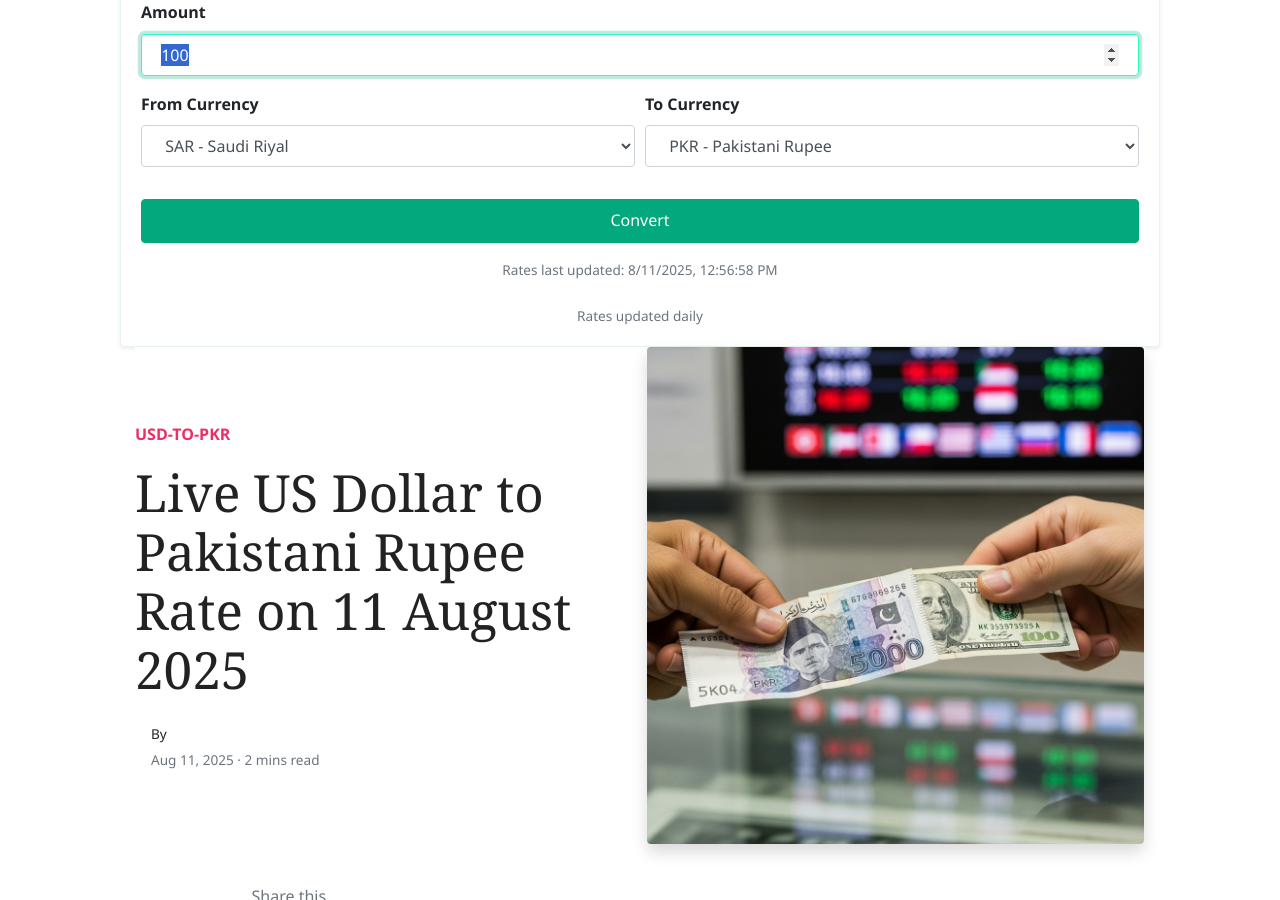
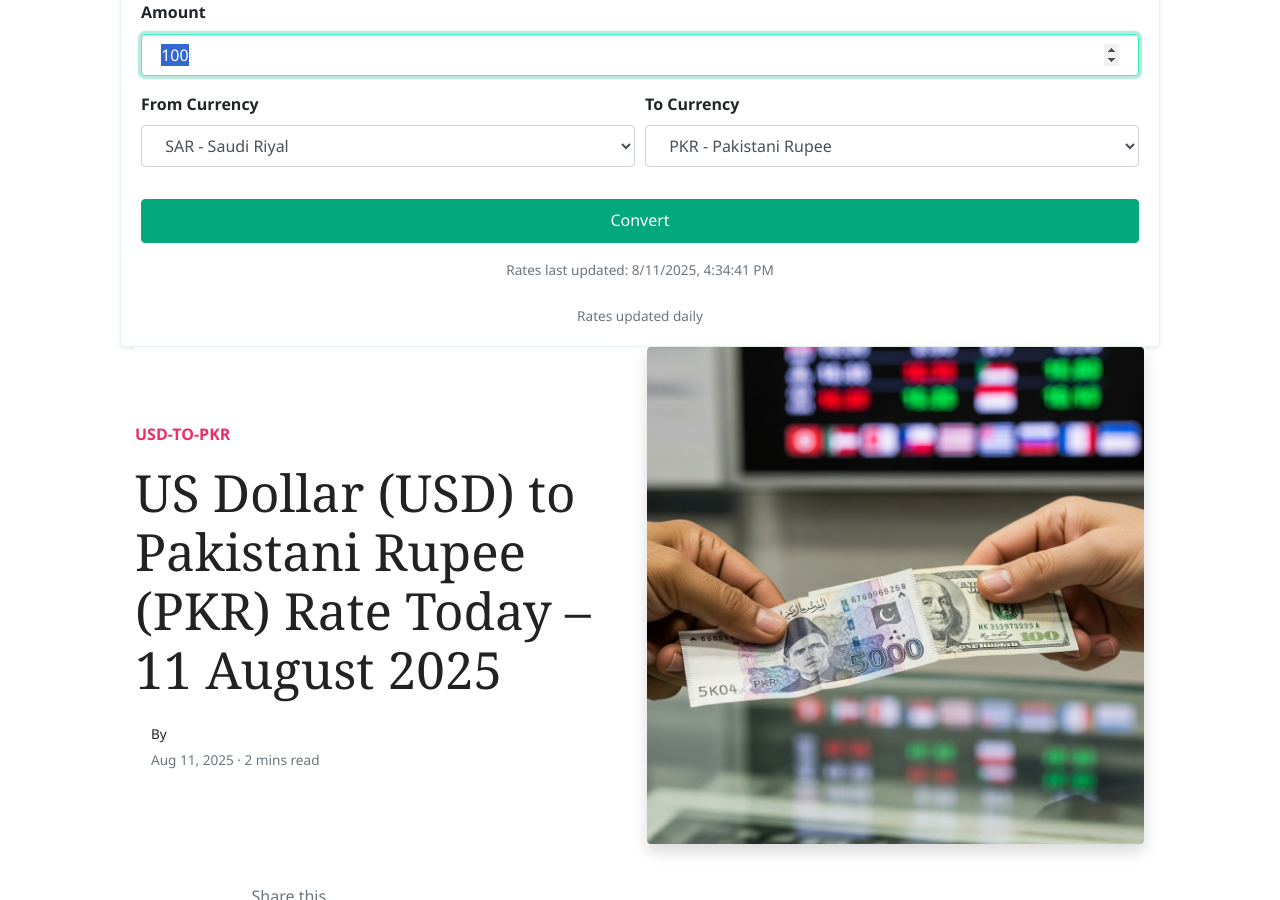
Before and after one commit to mlcom/mlcom.github.io, a Jekyll site: the page built from _posts/2025-08-11-today-us-dollar-to-pkr-exchange-rate-august-2025-prices-updated-usd-to-pkr.md, in a window 1280 px wide and 900 px high, scrolled down 242 px. Built offline with Jekyll 4.4.1, drawn with Linux system fonts in a browser that asks for light colours; nearby versions of some CDN libraries; comment, search, counter and statistics services are not loaded.

Commit message:
Automated: Update currency rates and generate daily posts

```diff
--- a/_data/rates.yml
+++ b/_data/rates.yml
@@ -1,4 +1,4 @@
-last_updated_utc: '2025-08-11T12:56:58.859365+00:00'
+last_updated_utc: '2025-08-11T16:34:41.976963+00:00'
 rates:
   AED: 3.6725
   AFN: 68.5872
--- a/_posts/2025-08-11-today-us-dollar-to-pkr-exchange-rate-august-2025-prices-updated-usd-to-pkr.md
+++ b/_posts/2025-08-11-today-us-dollar-to-pkr-exchange-rate-august-2025-prices-updated-usd-to-pkr.md
@@ -1,6 +1,6 @@
 ---
 layout: post
-title:  'Live US Dollar to Pakistani Rupee Rate on 11 August 2025'
+title:  'US Dollar (USD) to Pakistani Rupee (PKR) Rate Today – 11 August 2025'
 author: jane
 categories: [ usd-to-pkr ]
 image: assets/images/usd-to-pkr-rate-today.jpg
```
Also changed, not shown: _posts/2025-08-11-today-saudi-riyal-to-pkr-exchange-rate-august-2025-prices-updated-sar-to-pkr.md (+1 -1 lines), _posts/2025-08-11-today-uk-pound-sterling-to-pkr-exchange-rate-august-2025-prices-updated-gbp-to-pkr.md (+1 -1 lines).
